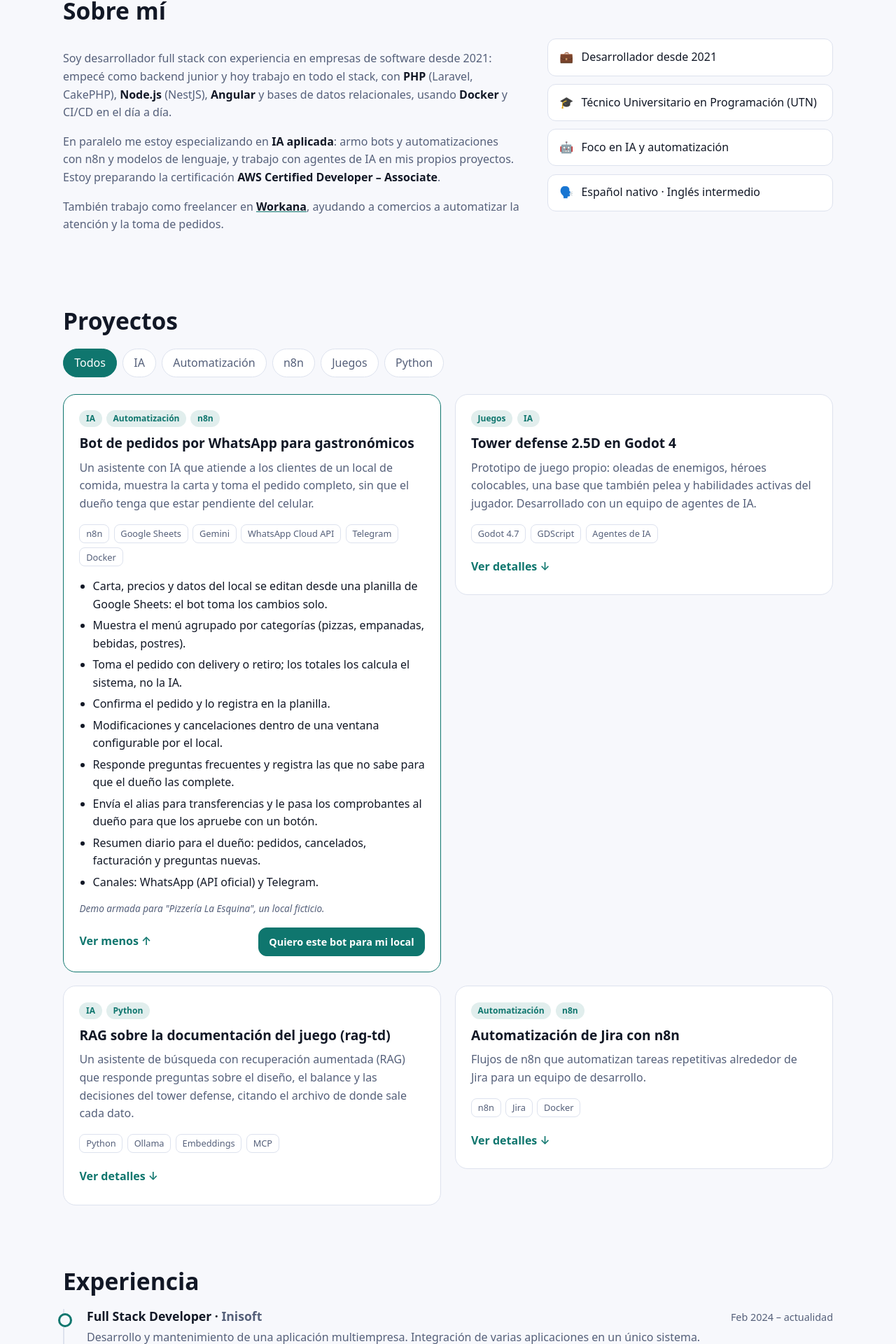
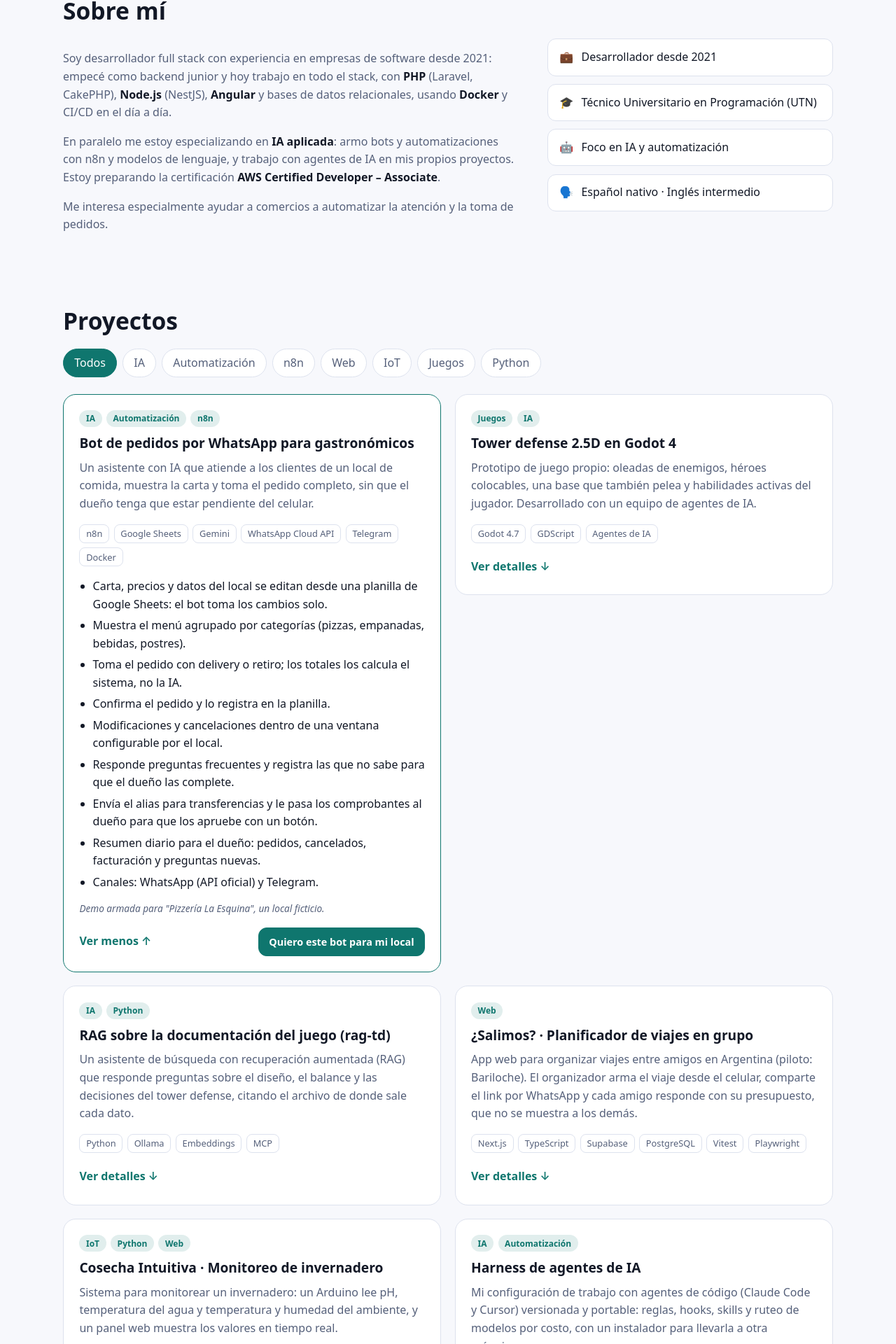
Before and after one commit to eMartinez16/portfolio, a React (Vite) app: page / in a window 1280 px wide. Shown: the part 878-2798 px from the top of the page at 70% size. Built offline with nearby package versions, Linux system fonts and the light colour scheme.

Commit message:
Más proyectos (¿Salimos?, Cosecha Intuitiva, harness de agentes) y Workana solo como link

```diff
--- a/src/App.tsx
+++ b/src/App.tsx
@@ -4,7 +4,7 @@ import { ChatDemo } from './ChatDemo'
 
 type Theme = 'light' | 'dark'
 const ALL = 'Todos'
-const tags: (Tag | typeof ALL)[] = [ALL, 'IA', 'Automatización', 'n8n', 'Juegos', 'Python']
+const tags: (Tag | typeof ALL)[] = [ALL, 'IA', 'Automatización', 'n8n', 'Web', 'IoT', 'Juegos', 'Python']
 
 function useTheme(): [Theme, () => void] {
   const [theme, setTheme] = useState<Theme>(
@@ -144,8 +144,8 @@ export default function App() {
                 <strong>AWS Certified Developer – Associate</strong>.
               </p>
               <p>
-                También trabajo como freelancer en <a href={profile.workana} target="_blank" rel="noopener noreferrer"><strong>Workana</strong></a>, ayudando a comercios a
-                automatizar la atención y la toma de pedidos.
+                Me interesa especialmente ayudar a comercios a automatizar la atención y la toma de
+                pedidos.
               </p>
             </div>
             <ul className="facts">
@@ -205,6 +205,11 @@ export default function App() {
                       ))}
                     </ul>
                     {p.note && <p className="note">{p.note}</p>}
+                    {p.repo && (
+                      <a className="repo-link" href={p.repo} target="_blank" rel="noopener noreferrer">
+                        Ver código en GitHub ↗
+                      </a>
+                    )}
                   </div>
                   <div className="card-actions">
                     <button
@@ -305,13 +310,6 @@ export default function App() {
                 GitHub
               </a>
             </div>
-            <p className="muted small-text">
-              También me encontrás como freelancer en{' '}
-              <a href={profile.workana} target="_blank" rel="noopener noreferrer">
-                Workana
-              </a>
-              .
-            </p>
           </div>
         </section>
       </main>
--- a/src/data.ts
+++ b/src/data.ts
@@ -10,7 +10,7 @@ export const profile = {
   workana: 'https://www.workana.com/freelancer/e285e97d38526e193738589dcf43af15',
 }
 
-export type Tag = 'IA' | 'Automatización' | 'n8n' | 'Juegos' | 'Python'
+export type Tag = 'IA' | 'Automatización' | 'n8n' | 'Web' | 'IoT' | 'Juegos' | 'Python'
 
 export type Project = {
   id: string
@@ -20,6 +20,7 @@ export type Project = {
   stack: string[]
   details: string[]
   note?: string
+  repo?: string
   cta?: { label: string; href: string }
 }
 
@@ -73,6 +74,51 @@ export const projects: Project[] = [
       'Se expone como herramienta (MCP) para que los agentes de código consulten el diseño antes de tocar algo.',
       'Evaluado con un set propio de preguntas para medir la calidad de la búsqueda y de las respuestas.',
     ],
+  },
+  {
+    id: 'salimos',
+    title: '¿Salimos? · Planificador de viajes en grupo',
+    summary:
+      'App web para organizar viajes entre amigos en Argentina (piloto: Bariloche). El organizador arma el viaje desde el celular, comparte el link por WhatsApp y cada amigo responde con su presupuesto, que no se muestra a los demás.',
+    tags: ['Web'],
+    stack: ['Next.js', 'TypeScript', 'Supabase', 'PostgreSQL', 'Vitest', 'Playwright'],
+    details: [
+      'Arma un plan de viaje a partir de las respuestas del grupo y el tope de cada persona en pesos.',
+      'Flujo de pago del alojamiento entre amigos: quién pagó, quién le debe a quién y cuánto.',
+      'Cotización al dólar oficial al cerrar el plan.',
+      'Tests unitarios, de base de datos (pgTAP), simulación de grupos y end-to-end en viewport de celular.',
+    ],
+    note: 'En desarrollo. Repositorio privado.',
+  },
+  {
+    id: 'cosecha',
+    title: 'Cosecha Intuitiva · Monitoreo de invernadero',
+    summary:
+      'Sistema para monitorear un invernadero: un Arduino lee pH, temperatura del agua y temperatura y humedad del ambiente, y un panel web muestra los valores en tiempo real.',
+    tags: ['IoT', 'Python', 'Web'],
+    stack: ['Arduino (C/C++)', 'Python', 'Flask', 'PWA', 'Docker'],
+    details: [
+      'Sensores de pH, DS18B20 (agua) y DHT22 (ambiente) leídos por Arduino y enviados por serial.',
+      'Servidor en Flask con simulación de datos cuando no hay hardware conectado.',
+      'Panel que se actualiza cada 2 segundos y marca alertas si el pH o la temperatura salen de rango.',
+      'Se instala en el celular como PWA y manda alertas con ntfy.',
+    ],
+    note: 'Repositorio privado.',
+  },
+  {
+    id: 'harness',
+    title: 'Harness de agentes de IA',
+    summary:
+      'Mi configuración de trabajo con agentes de código (Claude Code y Cursor) versionada y portable: reglas, hooks, skills y ruteo de modelos por costo, con un instalador para llevarla a otra máquina.',
+    tags: ['IA', 'Automatización'],
+    stack: ['Claude Code', 'Cursor', 'Bash', 'Python', 'Rust', 'MCP'],
+    details: [
+      'Instalador interactivo que hace backup de cada archivo antes de reemplazarlo.',
+      'Ruteo de modelo por costo desde una única fuente de configuración, sincronizada a Claude Code y Cursor.',
+      'Hooks y skills propios compartidos entre las dos herramientas.',
+      'Servidor MCP de solo lectura en Rust que resume los patrones repetidos de uso de herramientas que detecta el harness, ordenados por ahorro estimado de tokens.',
+    ],
+    note: 'Repositorio privado.',
   },
   {
     id: 'n8n-jira',
--- a/src/index.css
+++ b/src/index.css
@@ -204,3 +204,4 @@ h1 { font-size: clamp(2.2rem, 5vw, 3.6rem); letter-spacing: -0.02em; }
 .footer-links { display: flex; justify-content: center; gap: 1.2rem; margin-bottom: 0.6rem; flex-wrap: wrap; }
 .footer-links a { color: var(--muted); text-decoration: none; font-weight: 500; }
 .footer-links a:hover { color: var(--accent); }
+.repo-link { display: inline-block; margin-top: 0.4rem; font-weight: 600; font-size: 0.9rem; }
```
